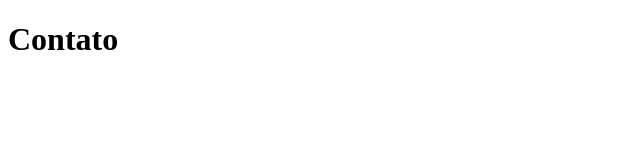
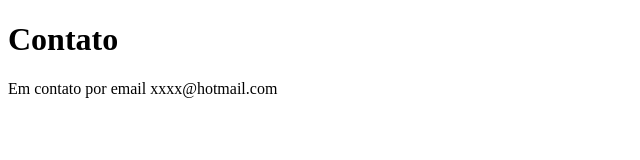
Before and after one commit to Antoniopmw/sistema-de-cadastro, a plain HTML site: page contato.html in a window 1280 px wide. Shown: the whole page, without its empty margins (0-640 px from the left). Drawn offline with Linux system fonts and the light colour scheme.

Commit message:
Adicionando email de contato

```diff
--- a/contato.html
+++ b/contato.html
@@ -7,5 +7,6 @@
 </head>
 <body>
     <h1>Contato</h1>
+    <p>Em contato por email xxxx@hotmail.com</p>
 </body>
 </html>
```
